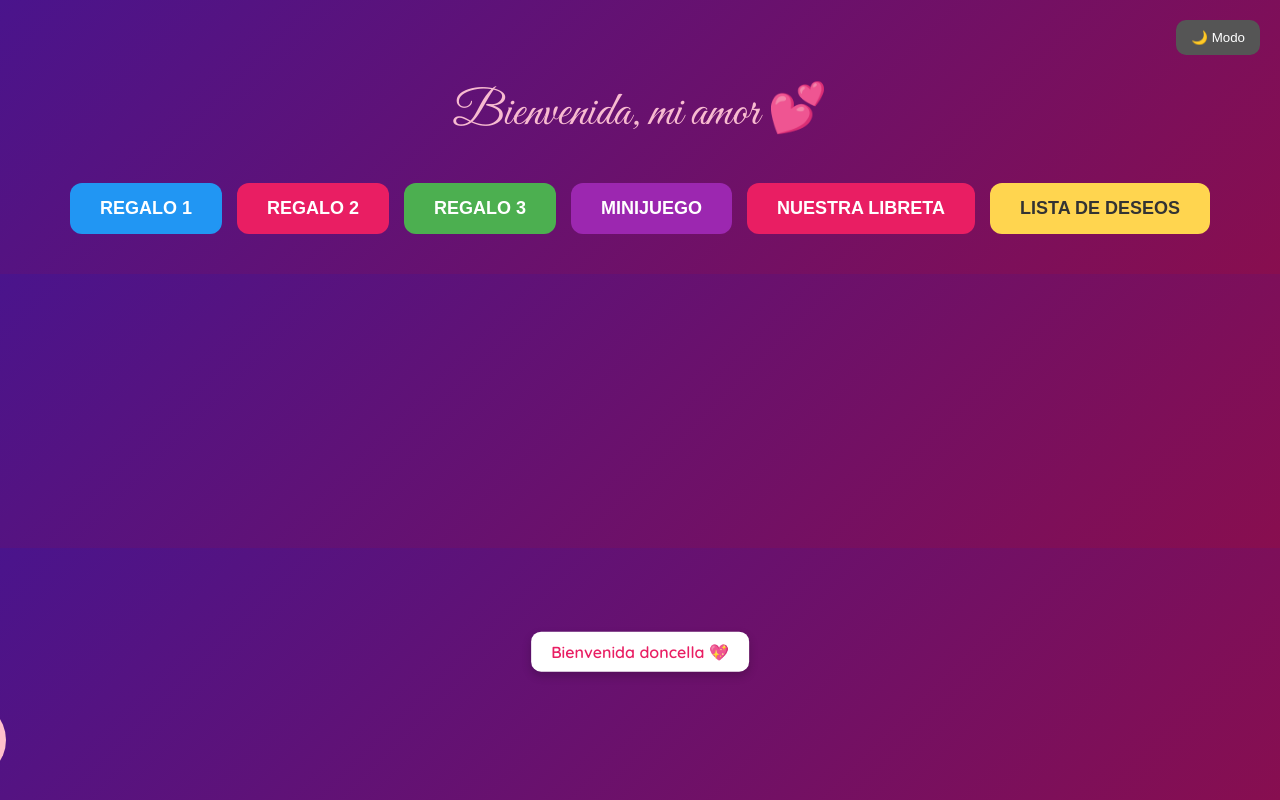
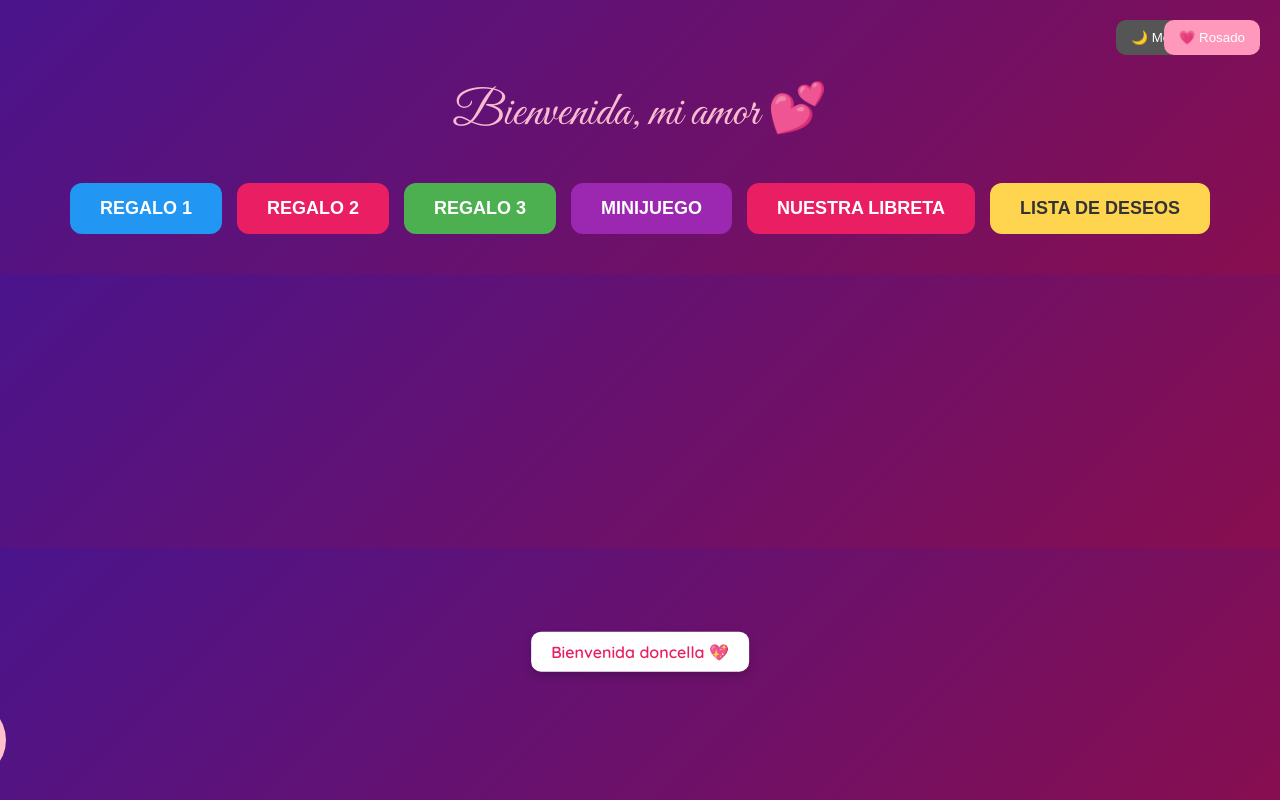
Before and after one commit to sergioevans2020/amor-dayara, a plain HTML site: page index.html in a window 1280 px wide. Both pictures are taken after a click on the button "🌙 Modo". Drawn offline with Linux system fonts and the light colour scheme.

Commit message:
Update index.html

```diff
--- a/index.html
+++ b/index.html
@@ -118,16 +118,20 @@
       color: white;
     }
 
-    .modo-oscuro .titulo {
+    .tema-rosado {
+      background: linear-gradient(135deg, #ffccd5, #f8bbd0);
+      color: #4a0033;
+    }
+
+    .modo-oscuro .titulo,
+    .tema-rosado .titulo {
       color: #f8bbd0;
     }
 
-    .toggle-btn {
+    .toggle-btn,
+    .theme-btn {
       position: fixed;
       top: 20px;
-      right: 20px;
-      background: #555;
-      color: white;
       padding: 10px 15px;
       border: none;
       border-radius: 10px;
@@ -135,17 +139,34 @@
       z-index: 10;
     }
 
-    .toggle-btn:hover {
-      background: #333;
+    .toggle-btn {
+      right: 80px;
+      background: #555;
+      color: white;
+    }
+
+    .theme-btn {
+      right: 20px;
+      background: #ff99bb;
+      color: white;
+    }
+
+    .toggle-btn:hover,
+    .theme-btn:hover {
+      opacity: 0.8;
     }
   </style>
 </head>
 <body>
+  <!-- Botones arriba a la derecha -->
   <button class="toggle-btn" onclick="toggleDarkMode()">🌙 Modo</button>
+  <button class="theme-btn" onclick="setRosado()">💗 Rosado</button>
 
+  <!-- Avatar animado -->
   <div class="avatar">💖</div>
   <div class="mensaje-avatar">Bienvenida doncella 💖</div>
 
+  <!-- Contenido principal -->
   <div class="contenedor">
     <div class="titulo">Bienvenida, mi amor 💕</div>
     <div class="botones">
@@ -160,7 +181,13 @@
 
   <script>
     function toggleDarkMode() {
+      document.body.classList.remove('tema-rosado');
       document.body.classList.toggle('modo-oscuro');
+    }
+
+    function setRosado() {
+      document.body.classList.remove('modo-oscuro');
+      document.body.classList.toggle('tema-rosado');
     }
   </script>
 </body>
```
